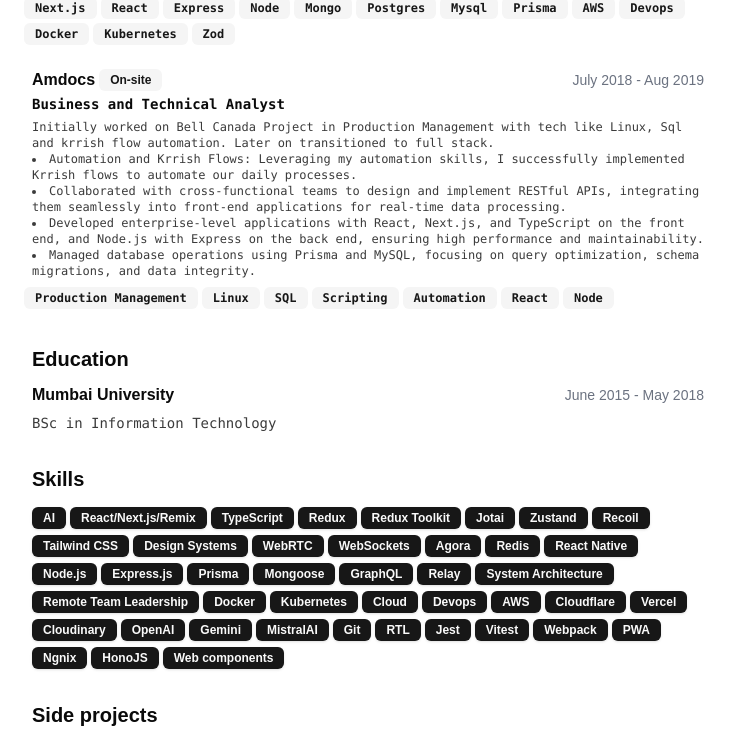
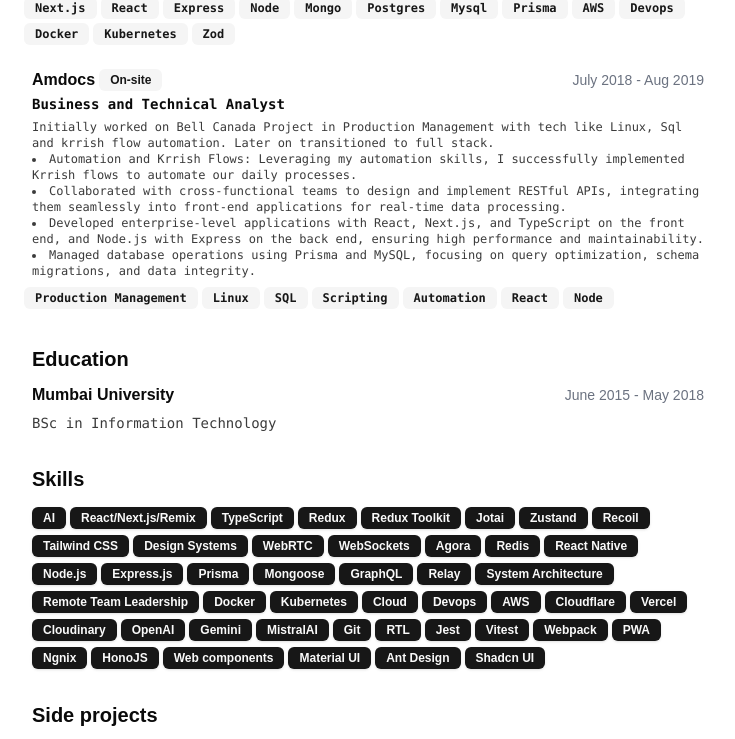
Before and after one commit to blazedglimmer/resume.me, a Next.js app: page / in a window 1280 px wide. Shown: the part 1992-2731 px from the top of the page, without its empty margins (272-1007 px from the left). Built offline with nearby package versions, Linux system fonts and the light colour scheme.

Commit message:
Add skills update

```diff
--- a/data/resume-data.tsx
+++ b/data/resume-data.tsx
@@ -51,7 +51,7 @@ export const RESUME_DATA = {
       company: 'Dautom',
       link: 'https://www.dautom.com/',
       modeOfWork: ['Remote'],
-      badges: ['React', 'Next.js', 'TypeScript', 'Node.js'],
+      badges: ['React', 'Next.js', 'TypeScript', 'Node.js', 'Material UI'],
       title: 'Senior Software Engineer',
       logo: null,
       start: 'Jan 2025',
@@ -395,6 +395,9 @@ export const RESUME_DATA = {
     'Ngnix',
     'HonoJS',
     'Web components',
+    'Material UI',
+    'Ant Design',
+    'Shadcn UI',
   ],
   projects: [
     {
```
